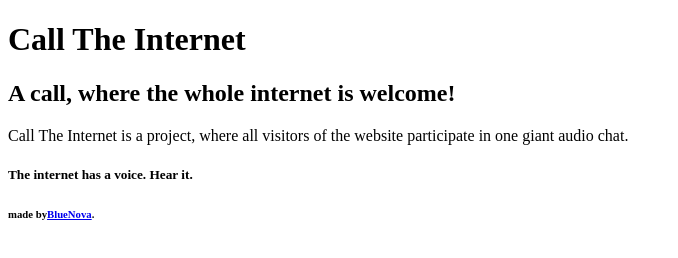
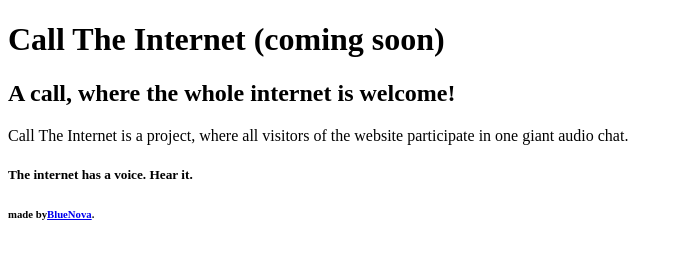
Before and after one commit to Blue-Nova/calltheinternet, a website: page index.html in a window 1280 px wide. Shown: the whole page, without its empty margins (0-678 px from the left). Drawn offline with Linux system fonts and the light colour scheme.

Commit message:
Update heading in index.html

```diff
--- a/index.html
+++ b/index.html
@@ -13,7 +13,7 @@
     <link rel="stylesheet" href="">
   </head>
   <body>
-    <h1>Call The Internet</h1>
+    <h1>Call The Internet (coming soon)</h1>
     <h2>A call, where the whole internet is welcome!</h2>
     <p>Call The Internet is a project, where all visitors of the website participate in one giant audio chat.</p>
     <quote>
```
